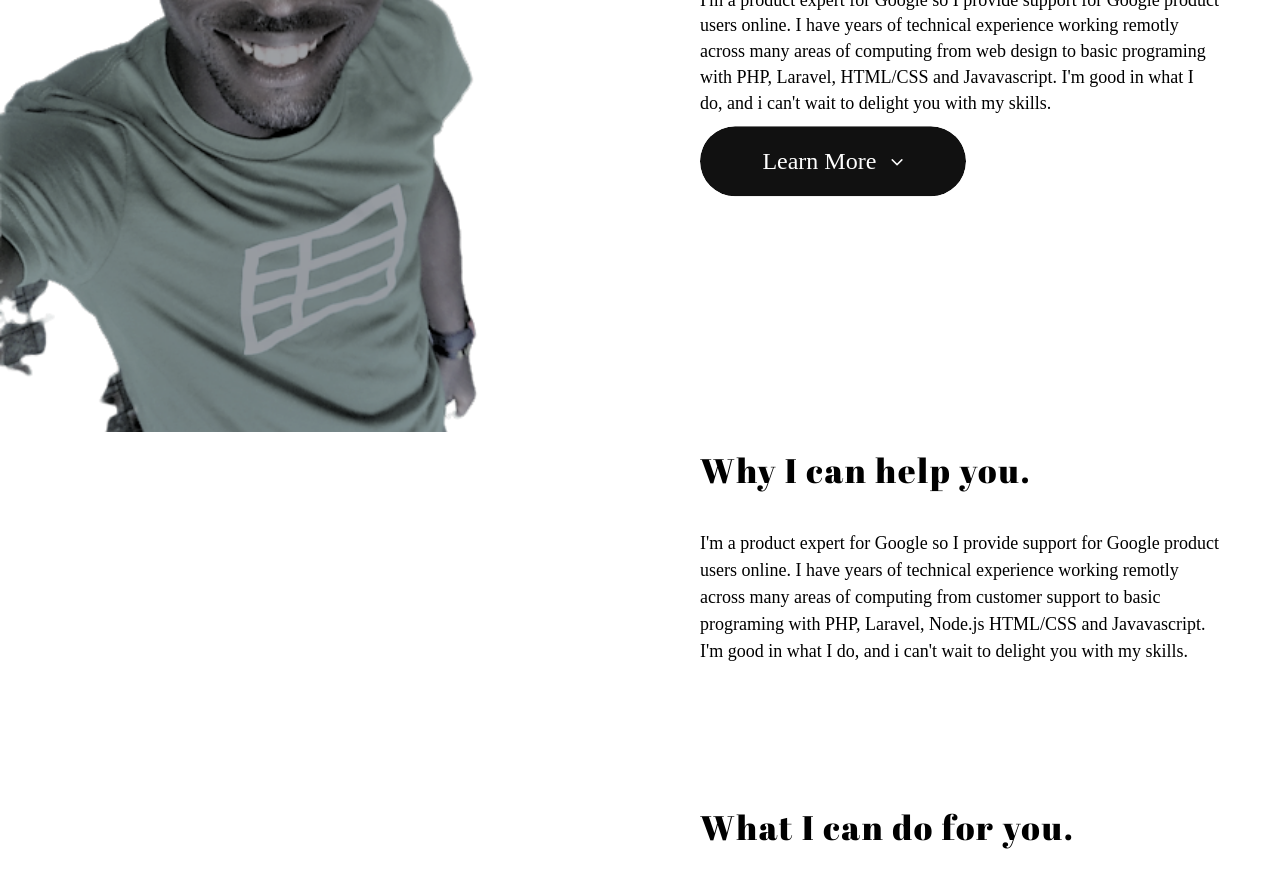
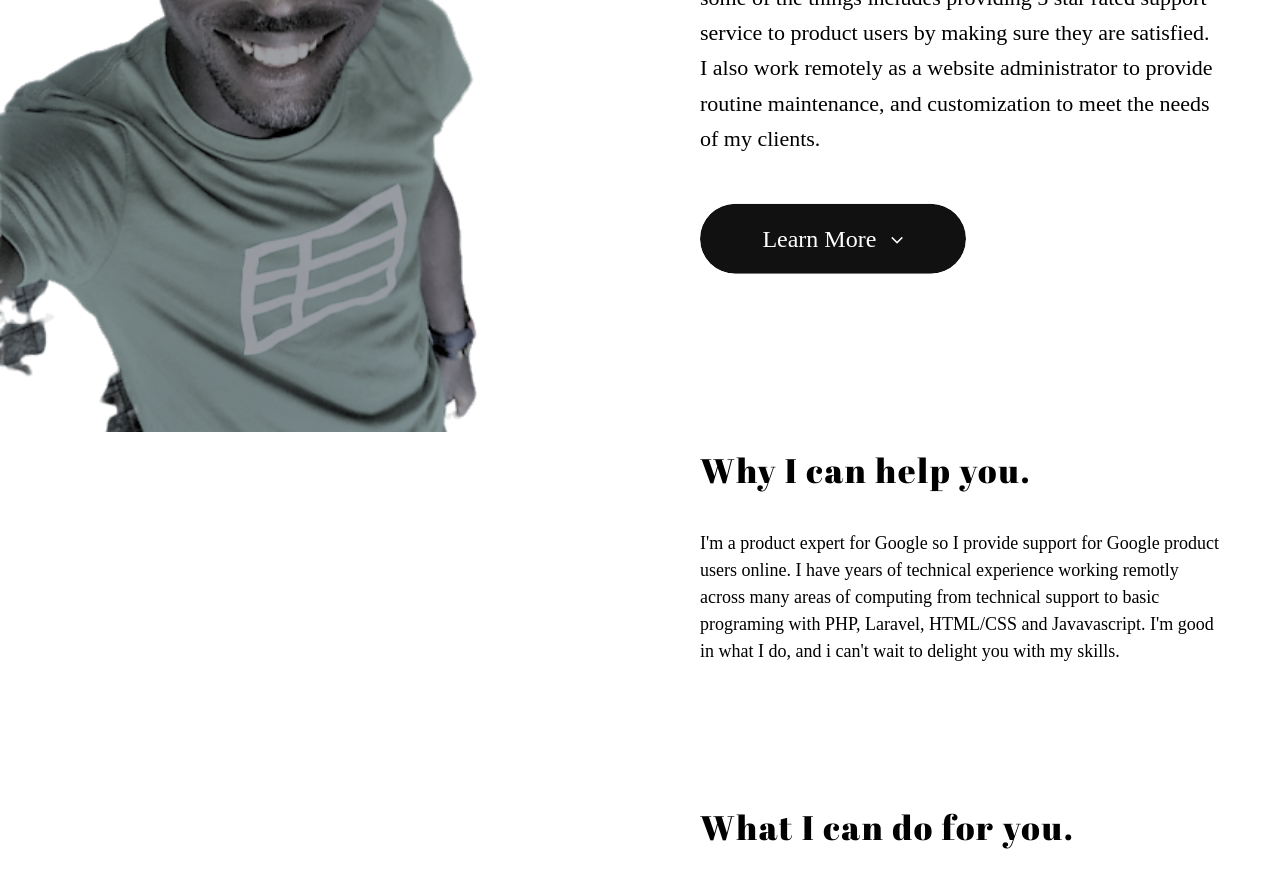
Before and after one commit to Tyrese1/obtabout.github.io, a plain HTML site: page index.html in a window 1280 px wide. Shown: the part 368-1252 px from the top of the page. Drawn offline with Linux system fonts and the light colour scheme; a web font is replaced by a local one.

```diff
--- a/index.html
+++ b/index.html
@@ -77,9 +77,9 @@
                         <!-- ANIMATION CONTAINER -->
                         <div class="animation-container animation-fade-left" data-animation-delay="300">
 
-                            <p class="scroll-animated-from-right">I'm a product expert for Google so I provide support for Google
-                                product users online. I have years of technical experience working remotly across many areas of computing from web design to basic
-                                 programing with PHP, Laravel, HTML/CSS and Javavascript. I'm good in what I do, and i can't wait to delight you with my skills.</p>
+                            <p class="subline">As a tech enthusiast, I get to do exciting things everyday, some of the things includes providing 5
+                                 star rated support service to product users by making sure they are satisfied. I also work remotely as a website administrator
+                                 to provide routine maintenance, and customization to meet the needs of my clients.</p>
 
                         </div>
                         <!-- /ANIMATION CONTAINER -->
@@ -109,8 +109,8 @@
                     <h3 class="headline scroll-animated-from-right">Why I can help you.</h3>
 
                     <p class="scroll-animated-from-right">I'm a product expert for Google so I provide support for Google
-                        product users online. I have years of technical experience working remotly across many areas of computing from customer support to basic
-                         programing with PHP, Laravel, Node.js HTML/CSS and Javavascript. I'm good in what I do, and i can't wait to delight you with my skills.</p>
+                        product users online. I have years of technical experience working remotly across many areas of computing from technical support to basic
+                         programing with PHP, Laravel, HTML/CSS and Javavascript. I'm good in what I do, and i can't wait to delight you with my skills.</p>
 
 
 
@@ -189,7 +189,7 @@
                     <!-- /SOCIAL ICONS -->
 
 
-                    <p class="scroll-animated-from-right">© 2020 Made with <i class="fa fa-heart" aria-hidden="true"></i></i> </a></p>
+                    <p class="scroll-animated-from-right">© 2020 Made with<i class="fa fa-heart" aria-hidden="true"></i></i> </a></p>
 
 
                 </section>
```
